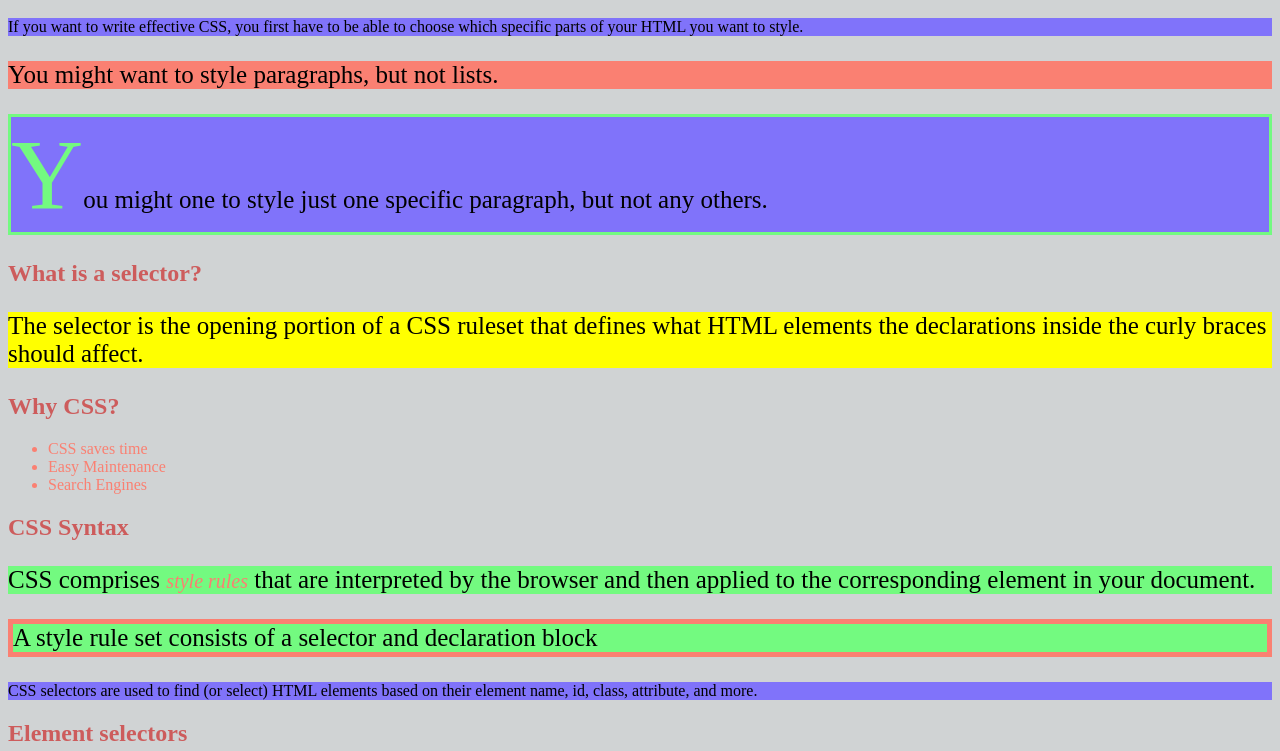
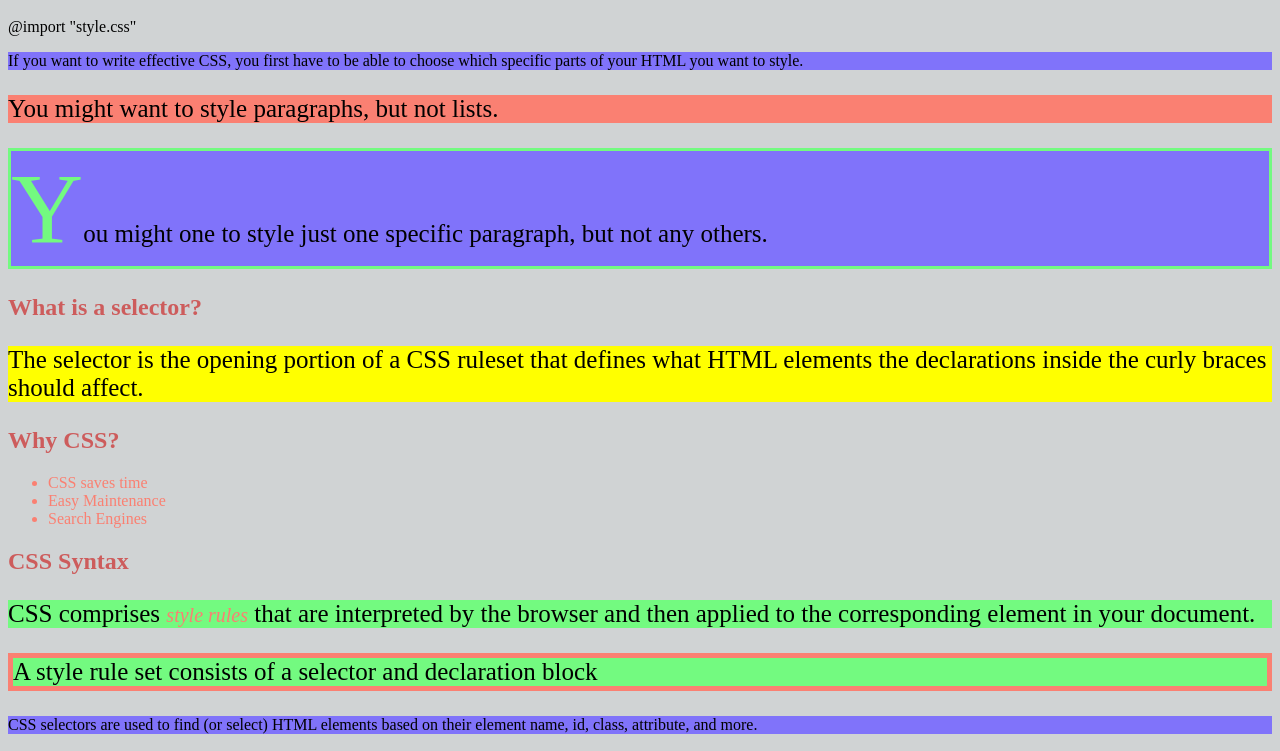
Before and after one commit to noeliabello/newcss, a plain HTML site: page index.html in a window 1280 px wide. Shown: the part 48-799 px from the top of the page. Drawn offline with Linux system fonts and the light colour scheme; files that its build step writes are made by us from their sources.

Commit message:
Update index.html

```diff
--- a/index.html
+++ b/index.html
@@ -7,7 +7,7 @@
 	</head>
 	<body>
 		<h1>Selectors</h1>
-
+		@import "style.css"
 		<p>If you want to write effective CSS, you first have to be able to choose which specific parts of your HTML you want to style.</p>
 
 		<div>
```
